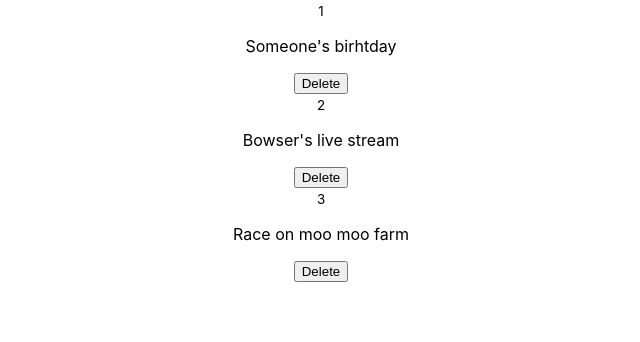
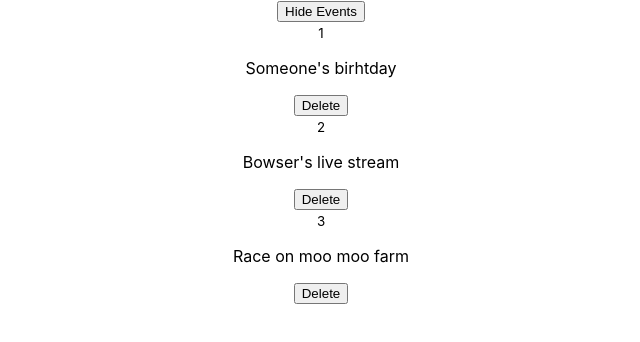
Before and after one commit to caiostarke/first-steps-react, a React (Create React App) app: page / in a window 1280 px wide. Shown: the top 342 px of the page, without its empty margins (319-959 px from the left). Built offline with nearby package versions, Linux system fonts and the light colour scheme; the HTML template or start-up script is replaced by a standard one.

Commit message:
implement condional rendering

```diff
--- a/src/App.jsx
+++ b/src/App.jsx
@@ -2,6 +2,7 @@ import { useState } from 'react';
 import './App.css';
 
 function App() {
+  let [showEvents, setShowEvents] = useState(true);
   let [events, setEvents] = useState([
     {
       id: 1,
@@ -25,7 +26,9 @@ function App() {
 
   return (
     <div className="App">
-      { events.map( (e) => (
+      <button onClick={() => setShowEvents(!showEvents)}> {showEvents ? "Hide Events" : "Show Events"} </button>
+
+      { showEvents && events.map( (e) => (
         <div key={e.id}>
           <small>{e.id}</small>
           <p>{e.title}</p>
```
